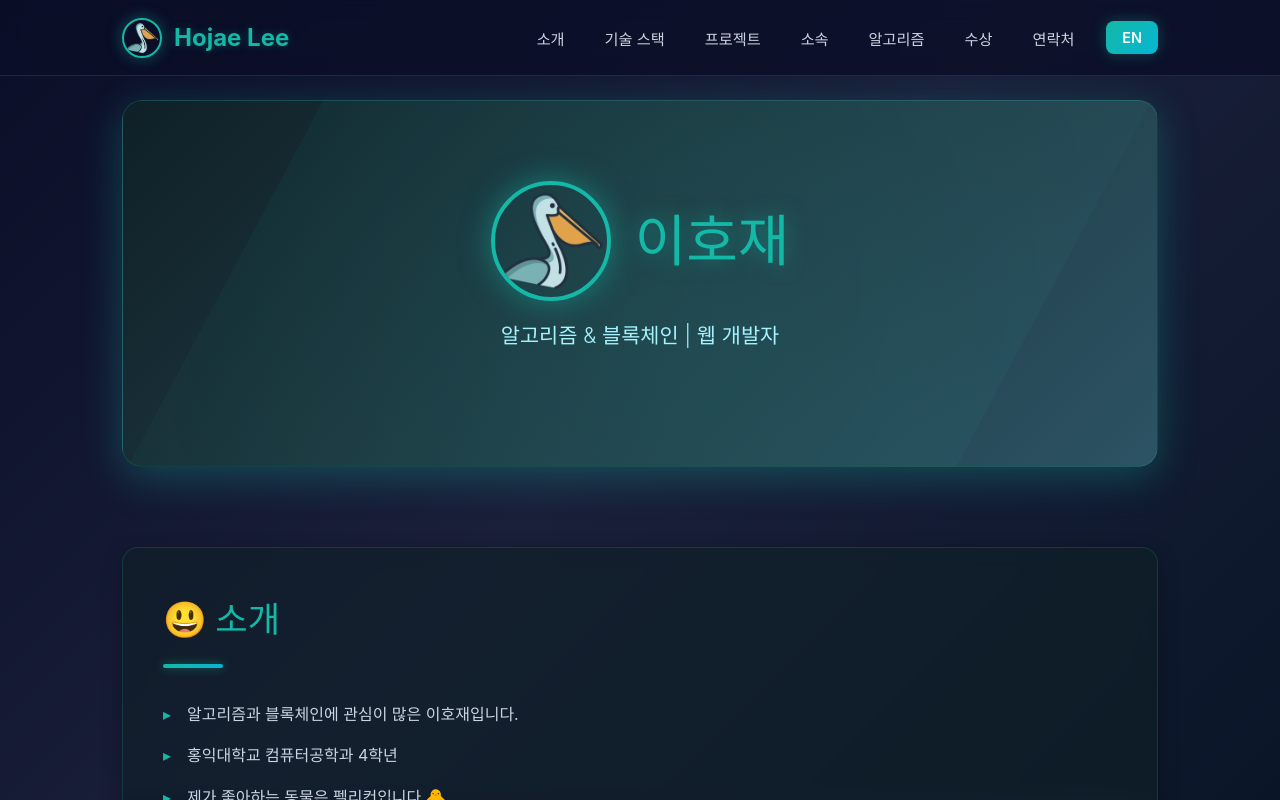
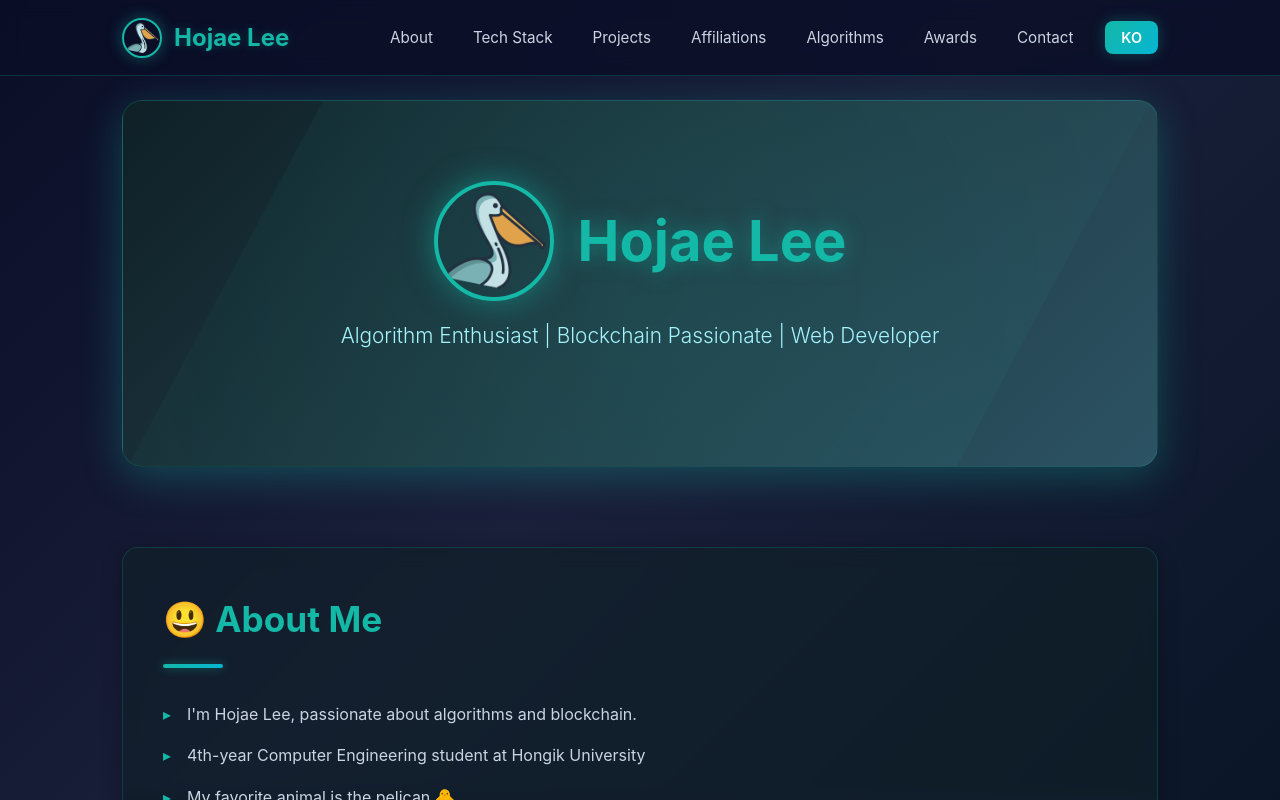
Before and after one commit to ghwo336/Portfolio, a React (Vite) app: page / in a window 1280 px wide. Shown: the top 800 px of the page. Built offline with nearby package versions, Linux system fonts and the light colour scheme.

Commit message:
feat: 브라우저의 위치에 따라 언어 설정 다르게

```diff
--- a/src/contexts/LanguageContext.tsx
+++ b/src/contexts/LanguageContext.tsx
@@ -29,7 +29,10 @@ interface LanguageProviderProps {
 export const LanguageProvider: React.FC<LanguageProviderProps> = ({
   children,
 }) => {
-  const [language, setLanguage] = useState<Language>('ko');
+  const [language, setLanguage] = useState<Language>(() => {
+    const browserLang = navigator.language;
+    return browserLang.startsWith('ko') ? 'ko' : 'en';
+  });
 
   const toggleLanguage = () => {
     setLanguage((prev) => (prev === 'ko' ? 'en' : 'ko'));
```
